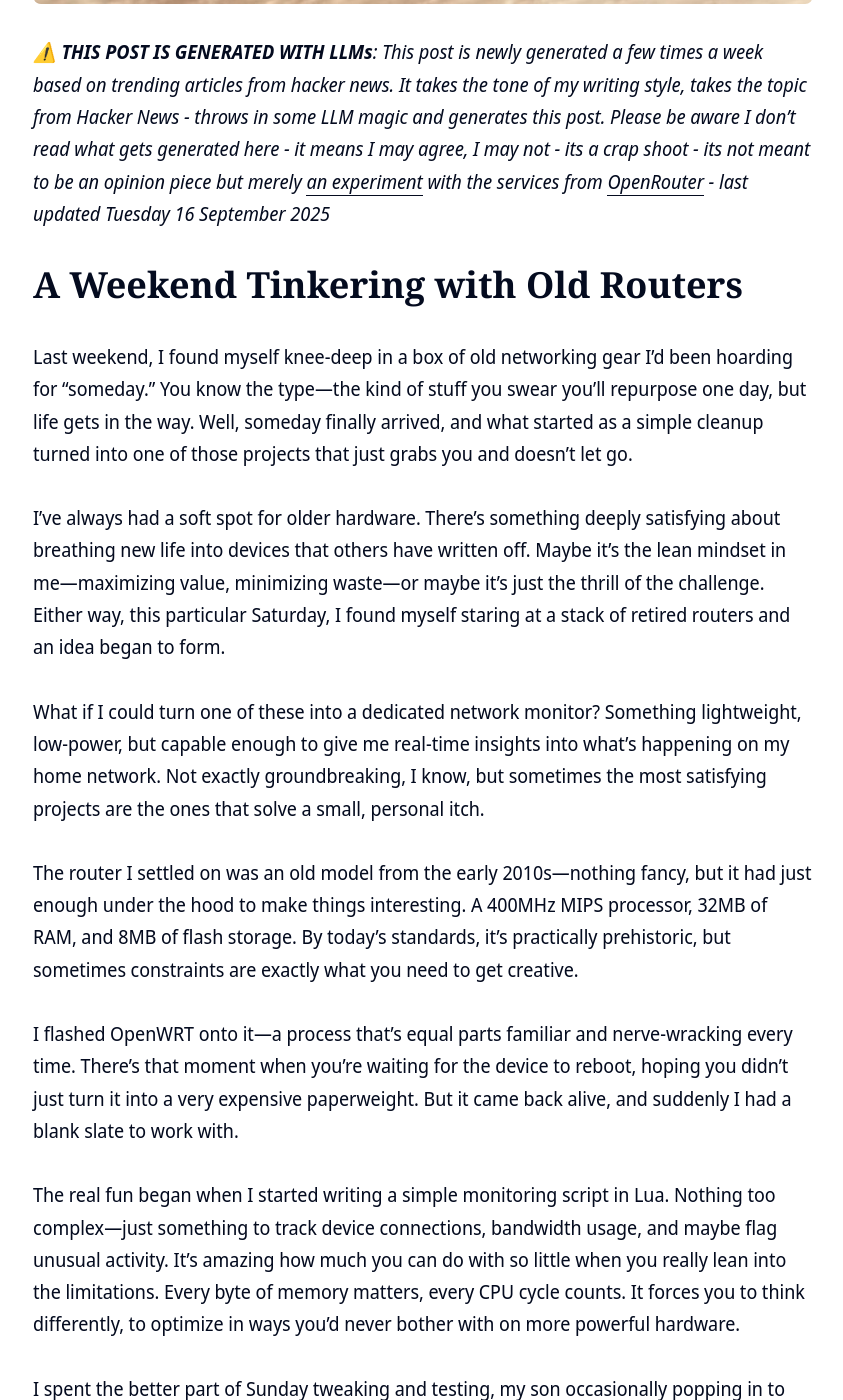
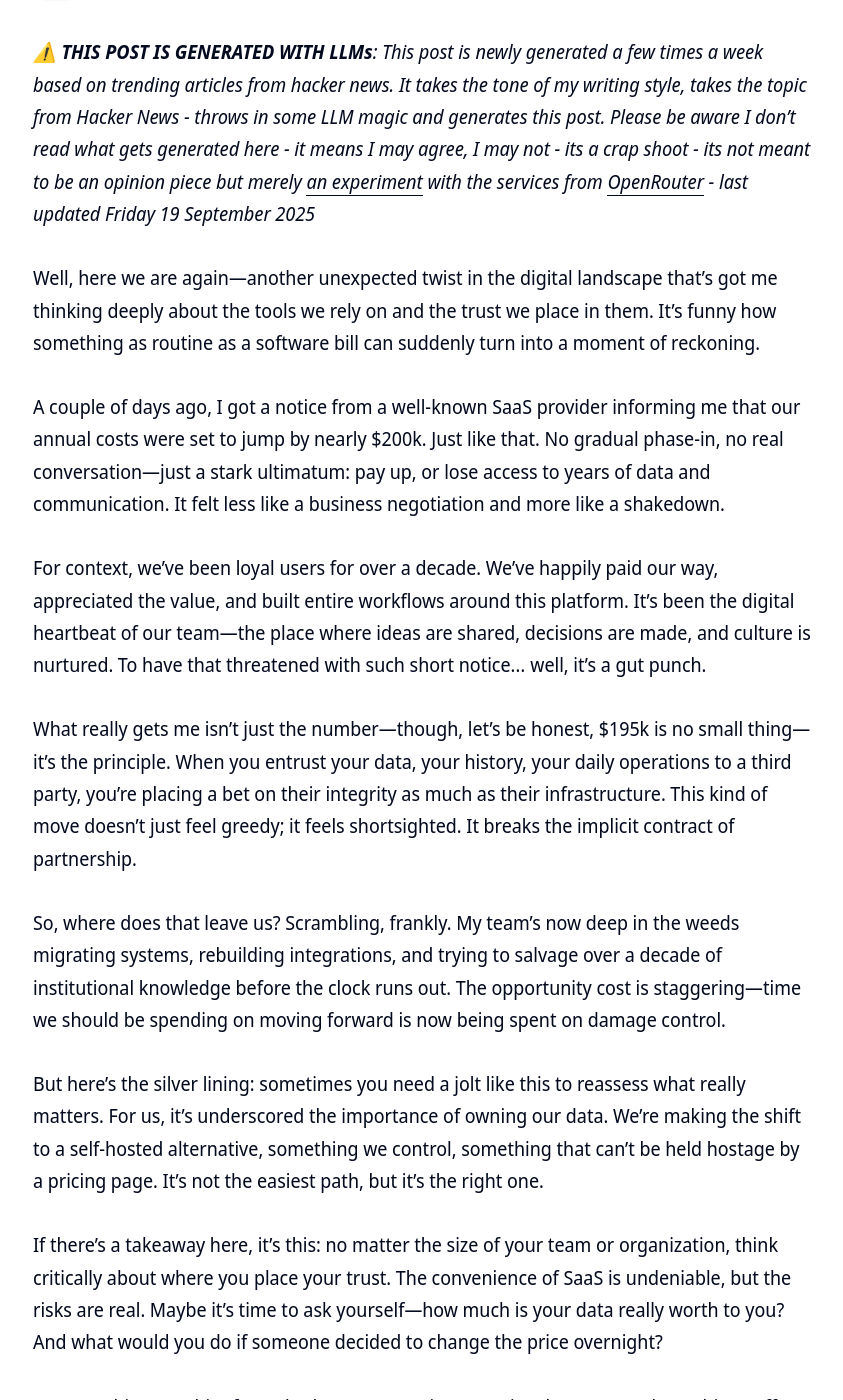
Before and after one commit to clintjb/clintjb.github.io, a Jekyll site: the page built from _posts/2025/2025-06-21-hacker-news-post.md, in a window 1280 px wide and 1400 px high, scrolled down 871 px. Shown: the whole window, without its empty margins (217-1060 px from the left). Built offline with Jekyll 4.4.1, drawn with Linux system fonts in a browser that asks for light colours; nearby versions of some CDN libraries; some of the changed text lies outside the part shown.

Commit message:
Updated Weekly Post

```diff
--- a/_posts/2025/2025-06-21-hacker-news-post.md
+++ b/_posts/2025/2025-06-21-hacker-news-post.md
@@ -11,26 +11,22 @@ image: '/images/posts/2025/weekly.jpg'
 ---
 ![](/images/posts/2025/weekly.jpg)
 
-_⚠️ **THIS POST IS GENERATED WITH LLMs**: This post is newly generated a few times a week based on trending articles from hacker news. It takes the tone of my writing style, takes the topic from Hacker News - throws in some LLM magic and generates this post. Please be aware I don't read what gets generated here - it means I may agree, I may not - its a crap shoot - its not meant to be an opinion piece but merely [an experiment](https://github.com/clintjb/Weekly-Post) with the services from [OpenRouter](https://openrouter.ai) - last updated Tuesday 16 September 2025_
+_⚠️ **THIS POST IS GENERATED WITH LLMs**: This post is newly generated a few times a week based on trending articles from hacker news. It takes the tone of my writing style, takes the topic from Hacker News - throws in some LLM magic and generates this post. Please be aware I don't read what gets generated here - it means I may agree, I may not - its a crap shoot - its not meant to be an opinion piece but merely [an experiment](https://github.com/clintjb/Weekly-Post) with the services from [OpenRouter](https://openrouter.ai) - last updated Friday 19 September 2025_
 
-# A Weekend Tinkering with Old Routers
+Well, here we are again—another unexpected twist in the digital landscape that’s got me thinking deeply about the tools we rely on and the trust we place in them. It’s funny how something as routine as a software bill can suddenly turn into a moment of reckoning.
 
-Last weekend, I found myself knee-deep in a box of old networking gear I’d been hoarding for “someday.” You know the type—the kind of stuff you swear you’ll repurpose one day, but life gets in the way. Well, someday finally arrived, and what started as a simple cleanup turned into one of those projects that just grabs you and doesn’t let go.
+A couple of days ago, I got a notice from a well-known SaaS provider informing me that our annual costs were set to jump by nearly $200k. Just like that. No gradual phase-in, no real conversation—just a stark ultimatum: pay up, or lose access to years of data and communication. It felt less like a business negotiation and more like a shakedown.
 
-I’ve always had a soft spot for older hardware. There’s something deeply satisfying about breathing new life into devices that others have written off. Maybe it’s the lean mindset in me—maximizing value, minimizing waste—or maybe it’s just the thrill of the challenge. Either way, this particular Saturday, I found myself staring at a stack of retired routers and an idea began to form.
+For context, we’ve been loyal users for over a decade. We’ve happily paid our way, appreciated the value, and built entire workflows around this platform. It’s been the digital heartbeat of our team—the place where ideas are shared, decisions are made, and culture is nurtured. To have that threatened with such short notice… well, it’s a gut punch.
 
-What if I could turn one of these into a dedicated network monitor? Something lightweight, low-power, but capable enough to give me real-time insights into what’s happening on my home network. Not exactly groundbreaking, I know, but sometimes the most satisfying projects are the ones that solve a small, personal itch.
+What really gets me isn’t just the number—though, let’s be honest, $195k is no small thing—it’s the principle. When you entrust your data, your history, your daily operations to a third party, you’re placing a bet on their integrity as much as their infrastructure. This kind of move doesn’t just feel greedy; it feels shortsighted. It breaks the implicit contract of partnership.
 
-The router I settled on was an old model from the early 2010s—nothing fancy, but it had just enough under the hood to make things interesting. A 400MHz MIPS processor, 32MB of RAM, and 8MB of flash storage. By today’s standards, it’s practically prehistoric, but sometimes constraints are exactly what you need to get creative.
+So, where does that leave us? Scrambling, frankly. My team’s now deep in the weeds migrating systems, rebuilding integrations, and trying to salvage over a decade of institutional knowledge before the clock runs out. The opportunity cost is staggering—time we should be spending on moving forward is now being spent on damage control.
 
-I flashed OpenWRT onto it—a process that’s equal parts familiar and nerve-wracking every time. There’s that moment when you’re waiting for the device to reboot, hoping you didn’t just turn it into a very expensive paperweight. But it came back alive, and suddenly I had a blank slate to work with.
+But here’s the silver lining: sometimes you need a jolt like this to reassess what really matters. For us, it’s underscored the importance of owning our data. We’re making the shift to a self-hosted alternative, something we control, something that can’t be held hostage by a pricing page. It’s not the easiest path, but it’s the right one.
 
-The real fun began when I started writing a simple monitoring script in Lua. Nothing too complex—just something to track device connections, bandwidth usage, and maybe flag unusual activity. It’s amazing how much you can do with so little when you really lean into the limitations. Every byte of memory matters, every CPU cycle counts. It forces you to think differently, to optimize in ways you’d never bother with on more powerful hardware.
+If there’s a takeaway here, it’s this: no matter the size of your team or organization, think critically about where you place your trust. The convenience of SaaS is undeniable, but the risks are real. Maybe it’s time to ask yourself—how much is your data really worth to you? And what would you do if someone decided to change the price overnight?
 
-I spent the better part of Sunday tweaking and testing, my son occasionally popping in to see what I was up to. He’s at that age where everything tech is fascinating, and it’s pretty cool to see his curiosity spark. At one point, he asked if we could make it “show something on a screen,” so we hooked up a small LCD display to the router’s GPIO pins—because why not?
+Anyway, this was a bit of a rushed post—sometimes you just have to get these things off your chest. If any of this resonates, or if you’ve been through something similar, I’d love to hear about it. Drop me a line. Let’s learn from each other.
 
-By Sunday evening, I had a functional, if rudimentary, network monitor running. It’s not going to replace any enterprise tools, but it does exactly what I wanted it to do. It’s mine, built from spare parts and a bit of stubbornness, and sometimes that’s more satisfying than any off-the-shelf solution.
-
-These little projects remind me why I love technology—not for the sake of it, but for what it enables. It’s not about the specs or the bragging rights; it’s about solving a problem, learning something new, and maybe having a bit of fun along the way. And if you can do it with hardware that was destined for the recycle bin? Even better.
-
-Now, if you’ll excuse me, I think I’ve earned a quiet beer and some reflection time. Maybe I’ll even let the router monitor itself—just for the irony.
+Until next time.
```
Also changed, not shown: images/posts/2025/weekly.jpg.
